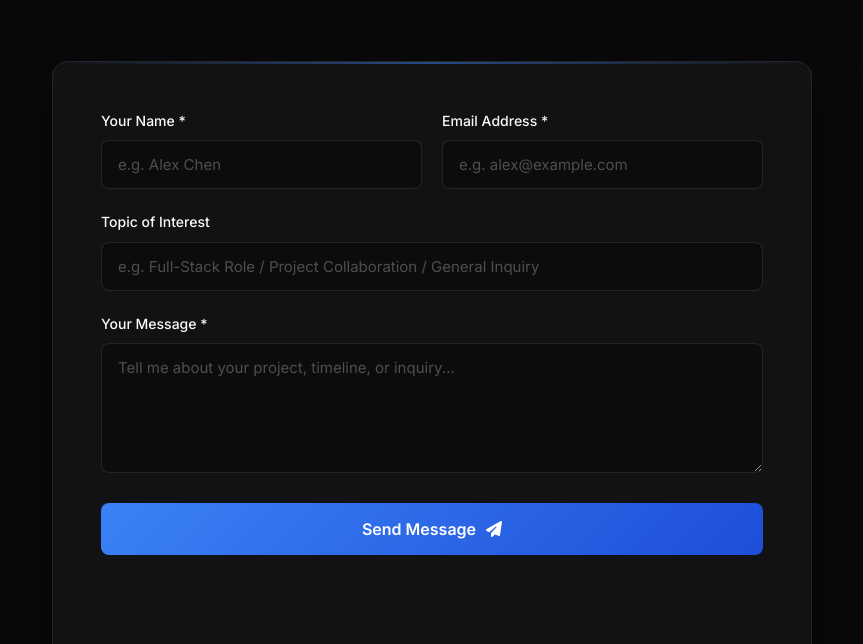
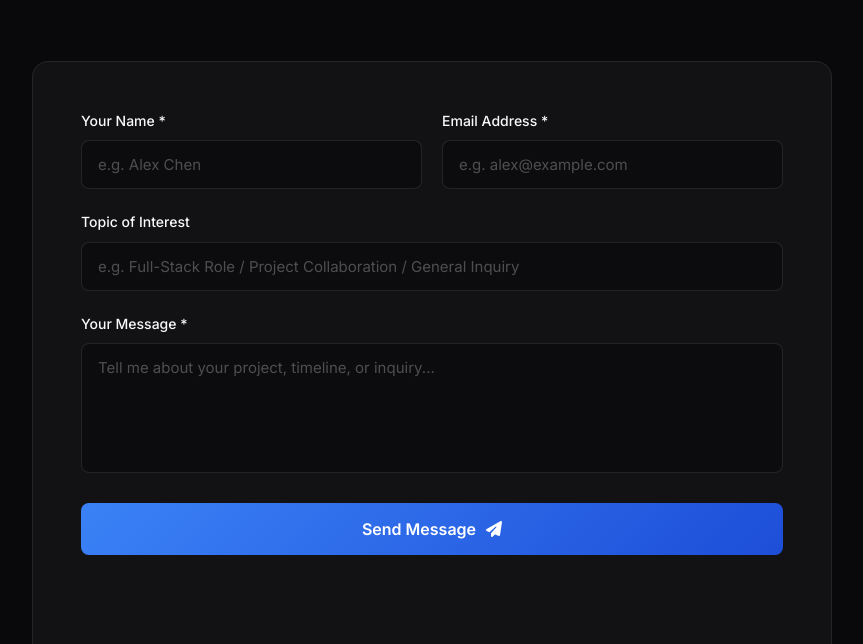
Before and after one commit to Hiokz/portfolio, a plain HTML site: page index.html in a window 1280 px wide. Shown: the part 2659-3303 px from the top of the page, without its empty margins (208-1071 px from the left). Drawn offline with Linux system fonts and the light colour scheme; a web font is replaced by a local one.

Commit message:
style: align contact card border with Hiok Digital and disable textarea resize

```diff
--- a/style.css
+++ b/style.css
@@ -790,27 +790,15 @@ img {
 }
 
 .contact-card-container {
-    max-width: 760px;
+    max-width: 800px;
     margin: 0 auto;
     background: var(--bg-card);
     border: var(--border-glass);
     border-radius: var(--border-radius);
     padding: 48px;
-    backdrop-filter: blur(16px);
-    -webkit-backdrop-filter: blur(16px);
+    backdrop-filter: blur(10px);
+    -webkit-backdrop-filter: blur(10px);
     position: relative;
-    overflow: hidden;
-    box-shadow: 0 20px 50px rgba(0, 0, 0, 0.4);
-}
-
-.contact-card-container::before {
-    content: '';
-    position: absolute;
-    top: 0;
-    left: 0;
-    right: 0;
-    height: 2px;
-    background: linear-gradient(90deg, transparent, rgba(59, 130, 246, 0.5), transparent);
 }
 
 .contact-form {
@@ -853,7 +841,7 @@ img {
 }
 
 .form-group textarea {
-    resize: vertical;
+    resize: none;
     min-height: 130px;
 }
 
```
